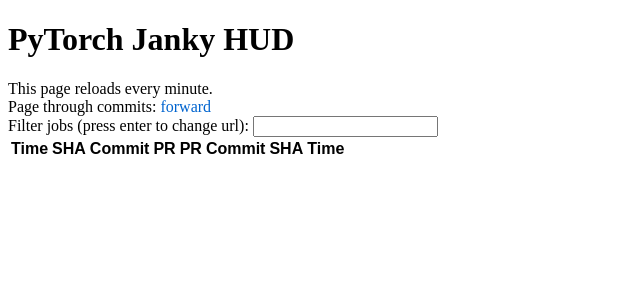
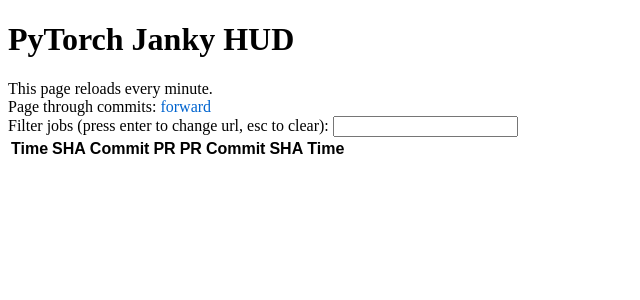
Before and after one commit to suo/torchci, a Flask app: template templates/hud.html in a window 1280 px wide. Shown: the top 300 px of the page, without its empty margins (0-640 px from the left). Run offline with Flask 2, Linux system fonts and the light colour scheme; the template is opened without the code that fills it, so the values that code supplies are empty; some libraries are stand-ins or nearby versions.

Commit message:
add more to label

```diff
--- a/templates/hud.html
+++ b/templates/hud.html
@@ -94,7 +94,7 @@
     {% endif %}
     <a href="?page={{page + 1}}">forward</a>
   </div>
-  <label for="job-filter">Filter jobs (press enter to change url):</label>
+  <label for="job-filter">Filter jobs (press enter to change url, esc to clear):</label>
   <input type="text" name="job-filter" id="job-filter">
   <table id="hud-table" style="display:none">
     <colgroup>
```
